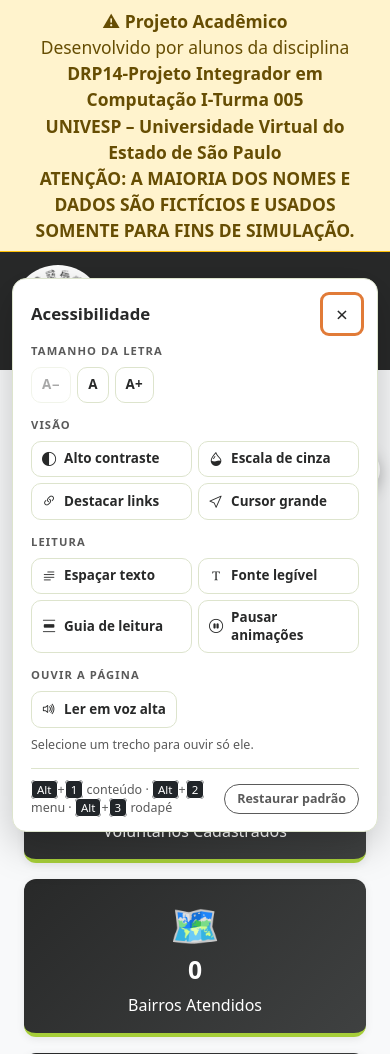
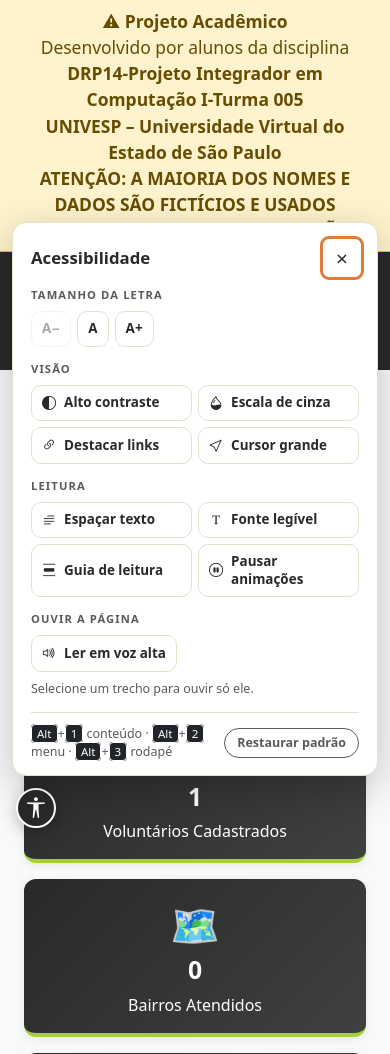
Before and after one commit to flavioalsoares/VarreVilaUNIVESP, a Django app: page /sistema/ in a window 390 px wide, after a click on "Acessibilidade (Alt+4)". Shown: the top 1054 px of the page. Run offline with Django 4.2, Linux system fonts and the light colour scheme; the visitor is signed in with stand-in values (Sample User, id 1); data comes from the database, SQL or seed files in the repository; data that the repository does not hold is empty; parts of the project's set-up code (start-up, migrations or seed data) failed here and were passed over; some libraries are stand-ins or nearby versions.

Commit message:
fix(a11y): botão de acessibilidade ganha canto próprio, longe do VLibras (#29)
O botão morava a 10px da borda direita, na meia altura, logo abaixo do
ícone do VLibras — perto o bastante para o painel do widget cobri-lo ao
abrir. Três tentativas de fazê-lo reagir a essa cobertura falharam, e a
terceira revelou por quê: o VLibras desenha em shadow DOM, e os nós que
deixa no documento medem 1350x0 em y=3153. Não há medida de onde o painel
está, então não há como reagir a ele.

A saída não é medir melhor, é não precisar da medida. O botão passa a
morar no canto inferior esquerdo, lado oposto ao do widget, onde nada
dele chega. O problema deixa de existir em vez de ser administrado.

Vale notar que o resultado é melhor como acessibilidade, não só mais
simples: um controle que muda de lugar conforme o que passa por cima dele
é hostil a quem navega por teclado ou depende de memória espacial. Um
botão de acessibilidade é a última coisa na página que deveria se mexer.

O painel acompanha o botão para o mesmo canto, e no celular abre acima
dele e não sobre ele — os dois dividem o canto agora, e o painel tem
z-index maior, então encostar no rodapé esconderia o próprio controle que
o abre e fecha.

Verificado em Chrome headless, não só por medida: quatro cenários
(desktop e celular, painel aberto e fechado), geometria conferida e
captura de tela olhada em cada um. Botão sempre dentro da janela, clique
sempre chegando nele, 12px de folga entre painel e botão nos dois
tamanhos. 148 testes passam no container local.


Claude-Session: https://claude.ai/code/session_01N1o3yn1bTMFmQiwDVzgi4q

Co-authored-by: Equipe Projeto Integrador <projeto@univesp.br>
Co-authored-by: Claude Opus 5 <noreply@anthropic.com>

```diff
--- a/static/css/acessibilidade.css
+++ b/static/css/acessibilidade.css
@@ -195,14 +195,17 @@ select:focus-visible,
    deslocamento praticamente constante, não proporcional. Por isso o
    nosso se ancora ao centro e não ao topo, com folga de cerca de 15px
    abaixo dele. */
-/* Tentei reposicionar o botão do VLibras para alinhar o par com precisão;
-   o ícone sumiu da tela. Ele não é posicionado como aparenta, e quebrar o
-   widget de Libras do governo custa muito mais do que alguns pixels. A
-   posição dele fica intocada; o nosso é que se alinha a ela. */
+/* Canto inferior esquerdo, longe do VLibras, que mora a meia altura da
+   borda direita. Alinhar os dois custou três tentativas e nenhuma funcionou:
+   o widget do governo desenha em shadow DOM, então os nós que ele deixa no
+   documento medem 1350x0 e não dizem onde o painel está. Sem essa medida não
+   há como reagir à abertura dele, e um botão de acessibilidade que muda de
+   lugar é pior do que um que fica quieto — teclado e leitor de tela contam
+   com endereço estável. Então o par não se alinha: se afasta. */
 .acessibilidade-abrir {
     position: fixed;
-    right: 10px;
-    top: calc(50% + 28px);
+    left: 16px;
+    bottom: 16px;
     z-index: 1950;
     width: 40px;
     height: 40px;
@@ -224,12 +227,11 @@ select:focus-visible,
    inteiro em qualquer altura de janela, sem esbarrar no VLibras acima. */
 .acessibilidade-painel {
     position: fixed;
-    right: 62px;
-    top: 50%;
-    transform: translateY(-50%);
+    left: 16px;
+    bottom: 68px;
     z-index: 2147483000;
-    width: min(340px, calc(100vw - 86px));
-    max-height: calc(100vh - 32px);
+    width: min(340px, calc(100vw - 32px));
+    max-height: calc(100vh - 96px);
     overflow-y: auto;
     background: #fff;
     color: var(--verde-escuro);
@@ -250,9 +252,10 @@ select:focus-visible,
     .acessibilidade-painel {
         right: 12px;
         left: 12px;
-        top: auto;
-        bottom: 12px;
-        transform: none;
+        /* Acima do botão, nunca sobre ele: os dois passaram a morar no mesmo
+           canto e o painel tem z-index maior — encostar no rodapé esconderia
+           justamente o controle que o abre e fecha. */
+        bottom: 68px;
         width: auto;
         max-height: 72vh;
     }
```
